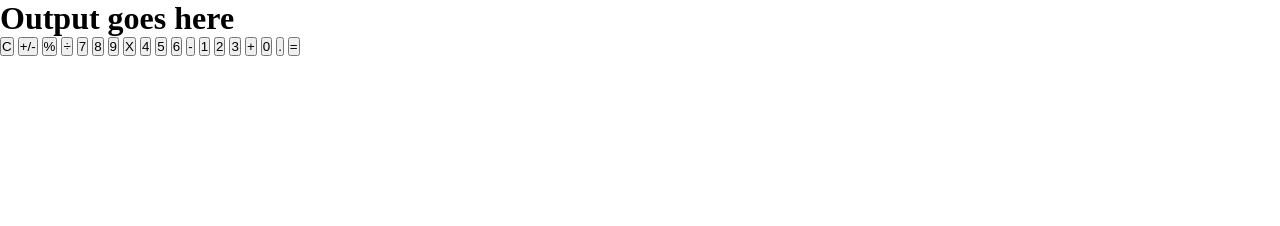
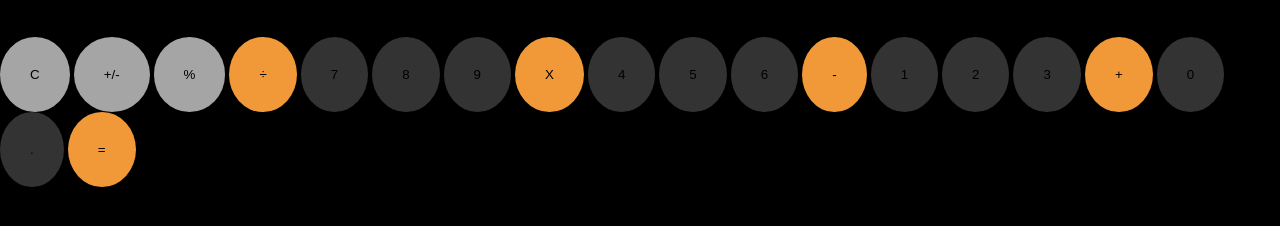
Before and after one commit to Matthew-Hughes3488/nology-calculator, a website built with Vite: page index.html in a window 1280 px wide. Built offline with nearby package versions, Linux system fonts and the light colour scheme.

Commit message:
Chnaged the background color. Styled the color and shape of the buttons

```diff
--- /dev/null
+++ b/src/_buttons.scss
@@ -0,0 +1,22 @@
+@use "./variables" as *;
+
+.buttons{
+    &__button{
+        background-color: $color-dark-grey;
+        padding: 30px;
+        border-radius: 50%;
+        outline: none;
+        border: none;
+
+        &--orange{
+            background-color: $color-orange;
+        }
+
+        &--light-grey{
+            background-color: $color-light-grey;
+        }
+
+    }
+
+
+}
--- a/src/_variables.scss
+++ b/src/_variables.scss
@@ -0,0 +1,4 @@
+$color-black: black;
+$color-light-grey: #A5A5A5;
+$color-dark-grey: #333333;
+$color-orange:#F19938;
--- a/src/main.scss
+++ b/src/main.scss
@@ -1,7 +1,12 @@
 @use "./variables" as *;
+@use "./buttons";
 
 *{
     margin: 0;
     padding: 0;
     box-sizing: border-box;
 }
+
+body{
+    background-color: $color-black;
+}
```
